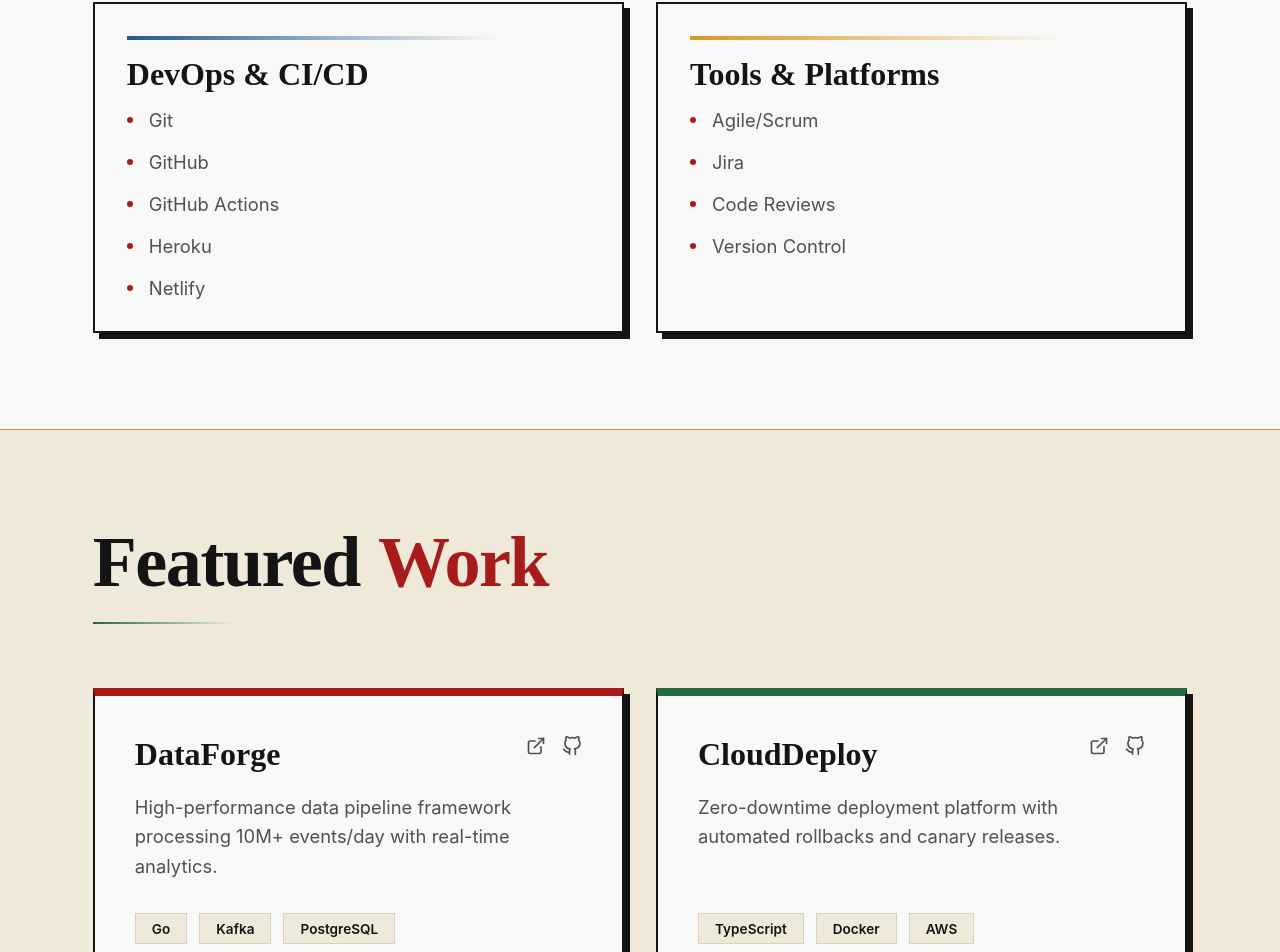
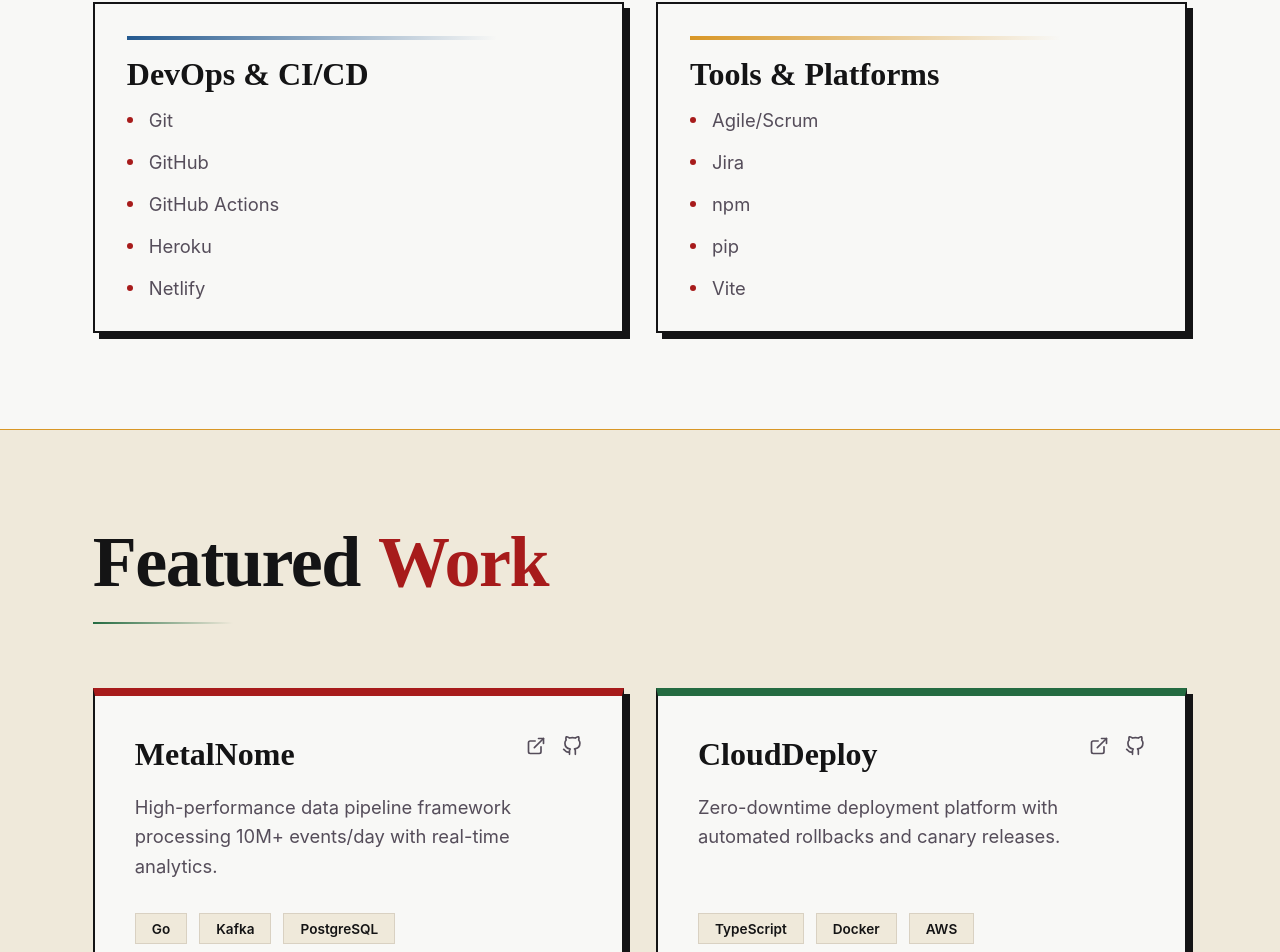
Before and after one commit to maritzbuchholz/portfolio, a React (Vite) app: page / in a window 1280 px wide. Shown: the part 1917-2869 px from the top of the page. Built offline with nearby package versions, Linux system fonts and the light colour scheme.

Commit message:
update copy for featured works

```diff
--- a/src/Components/Featured/Featured.jsx
+++ b/src/Components/Featured/Featured.jsx
@@ -25,12 +25,12 @@ const FeaturedCard = ({ title, description, tags, accent, githubLink, externalLi
 const Featured = () => {
     const projectsTop = [
         {
-            title: "DataForge",
+            title: "MetalNome",
             accent: "red",
             description: "High-performance data pipeline framework processing 10M+ events/day with real-time analytics.",
             tags: ["Go", "Kafka", "PostgreSQL"],
-            githubLink: "#",
-            externalLink: "#"
+            githubLink: "https://met6lnome.netlify.app/",
+            externalLink: "https://github.com/maritzbuchholz/Metalnome"
         },
         {
             title: "CloudDeploy",
--- a/src/Components/Stack/Stack.jsx
+++ b/src/Components/Stack/Stack.jsx
@@ -39,7 +39,7 @@ const Stack = () => {
         {
             category: "Tools & Platforms",
             accent: "gold",
-            items: ["Agile/Scrum", "Jira", "Code Reviews", "Version Control"]
+            items: ["Agile/Scrum", "Jira", "npm", "pip", "Vite"]
         }
     ];
 
```
